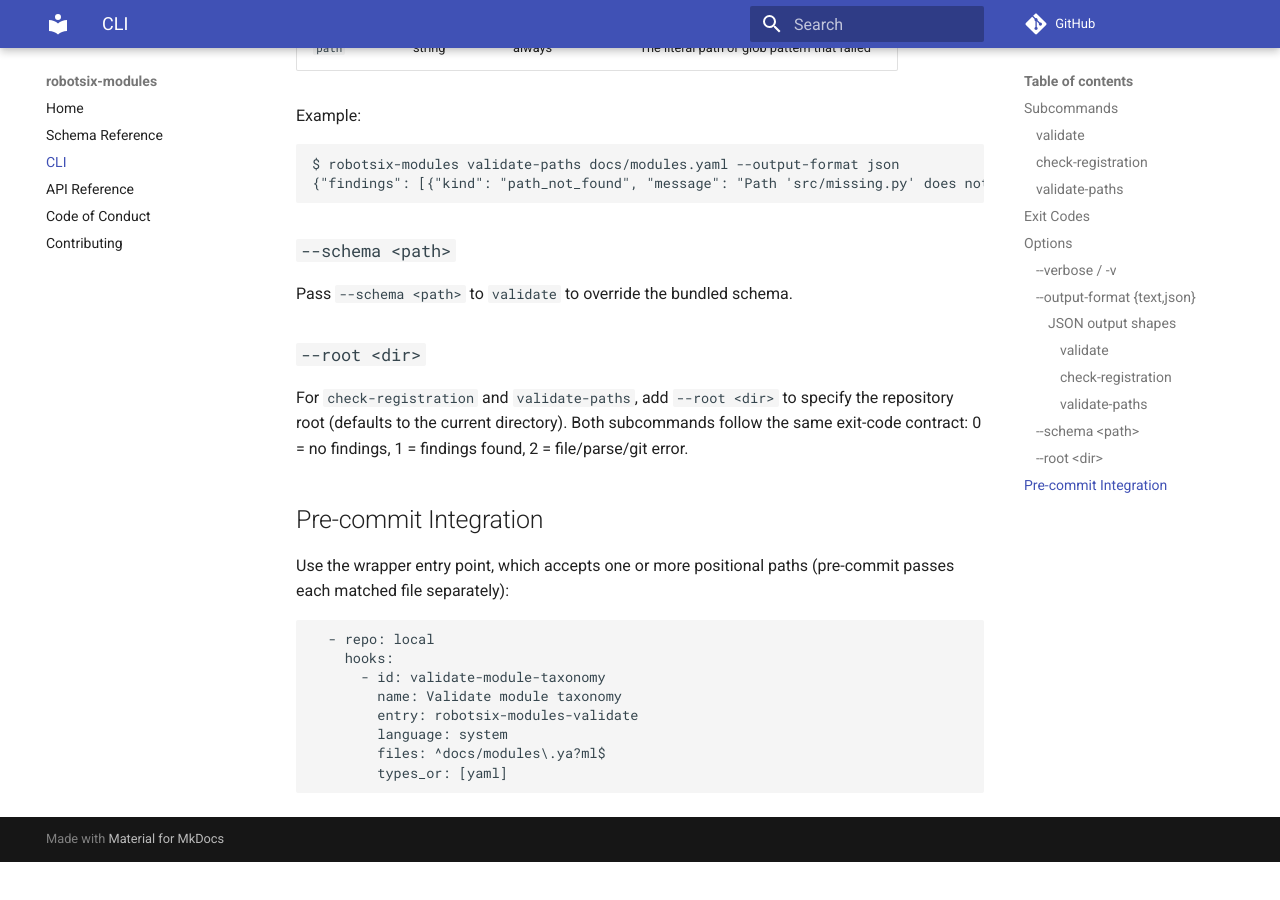
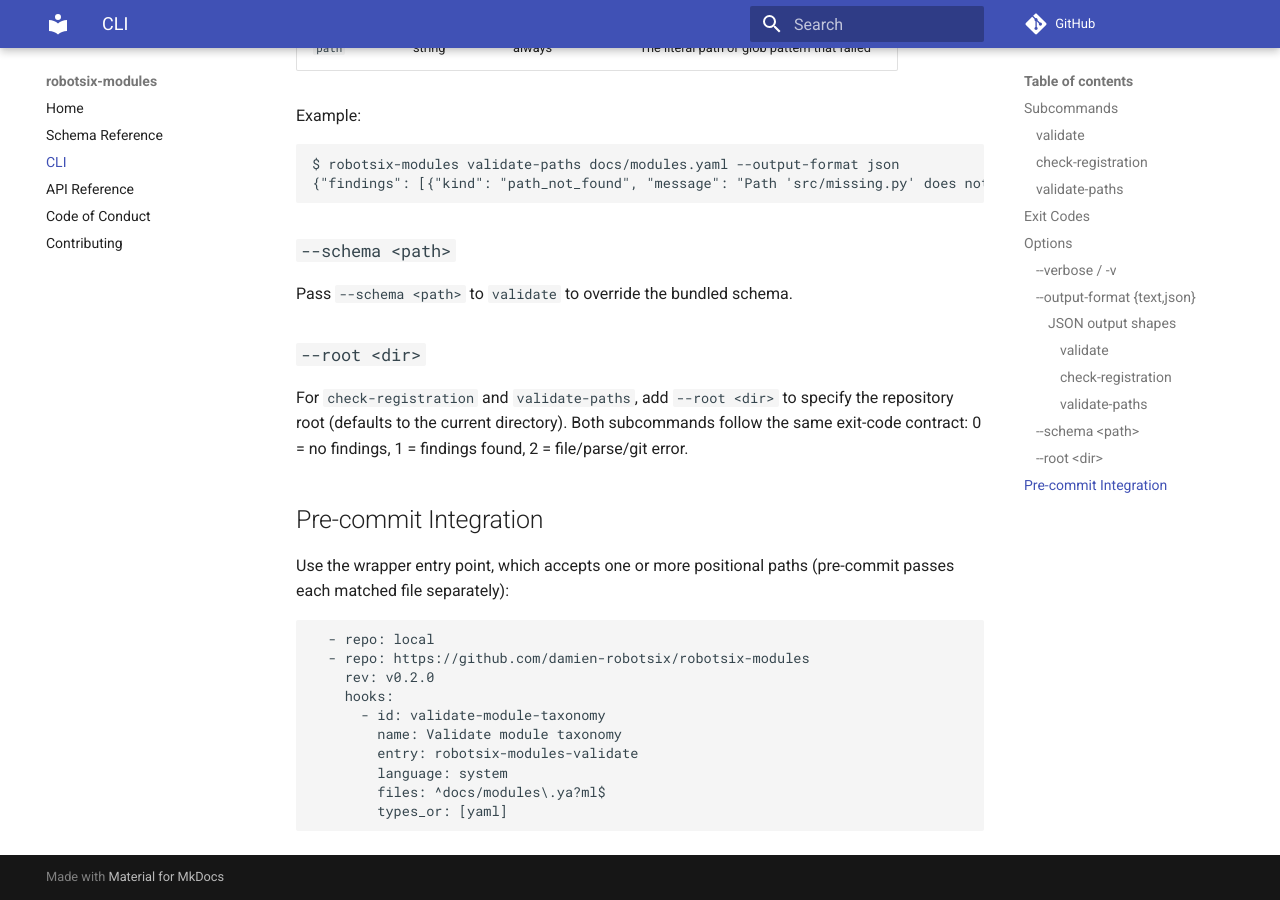
Before and after one commit to damien-robotsix/robotsix-modules, an MkDocs documentation site: the page built from docs/cli/usage.md, in a window 1280 px wide and 900 px high, scrolled down 2987 px. Built offline with MkDocs 1.6.1 and Material for MkDocs 9.7.7, drawn with Linux system fonts in a browser that asks for light colours; comment, search, counter and statistics services are not loaded; before the commit the page ends 3849 px from its top, so only the background shows below that.

Commit message:
mill: Add .pre-commit-hooks.yaml to enable remote-repo consumption of the validate-module-taxonomy pre-commit hook (20260703T012121Z-add-pre-commit-hooks-yaml-to-enable-remo-92ea)

````diff
--- a/docs/cli/usage.md
+++ b/docs/cli/usage.md
@@ -140,6 +140,8 @@ Use the wrapper entry point, which accepts one or more positional paths
 
 ```yaml
   - repo: local
+  - repo: https://github.com/damien-robotsix/robotsix-modules
+    rev: v0.2.0
     hooks:
       - id: validate-module-taxonomy
         name: Validate module taxonomy
````
